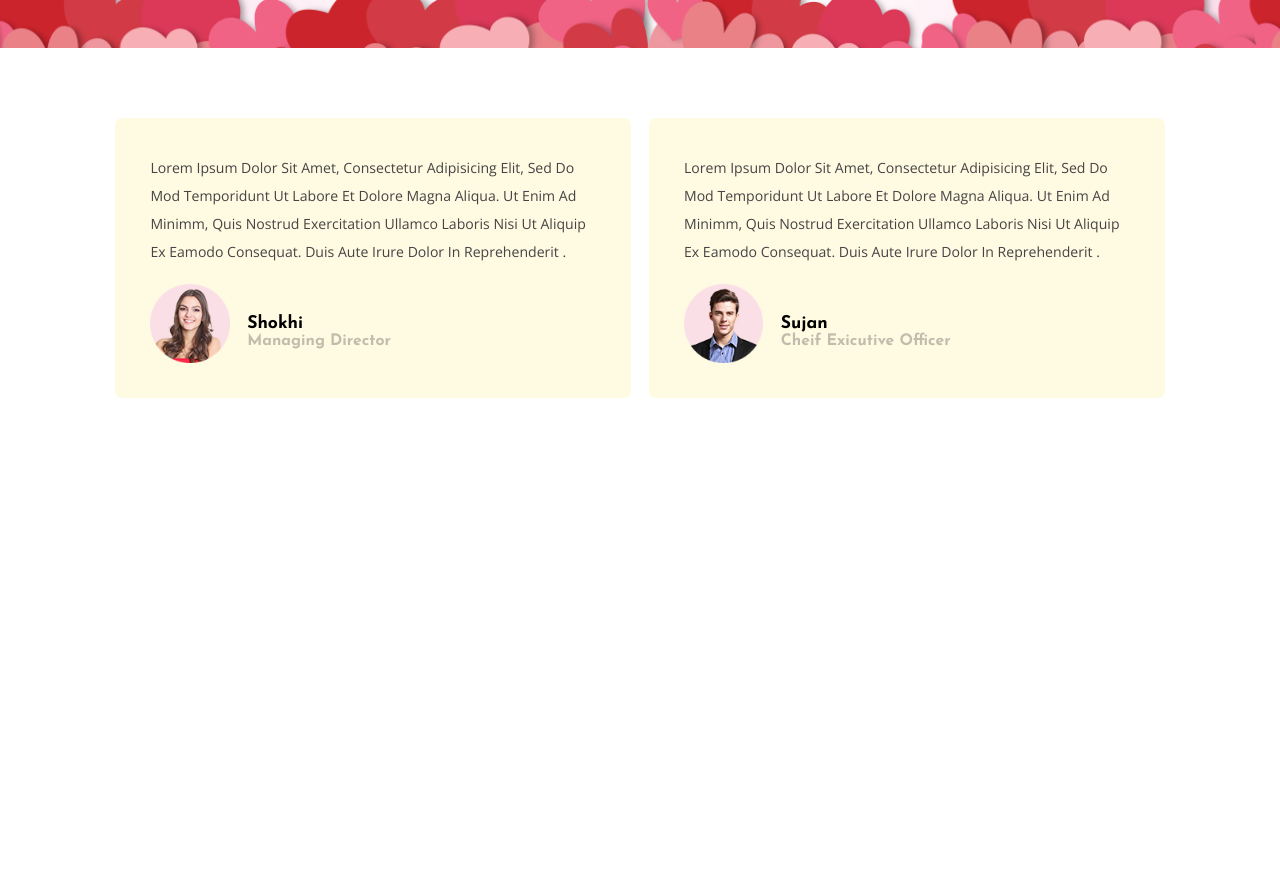
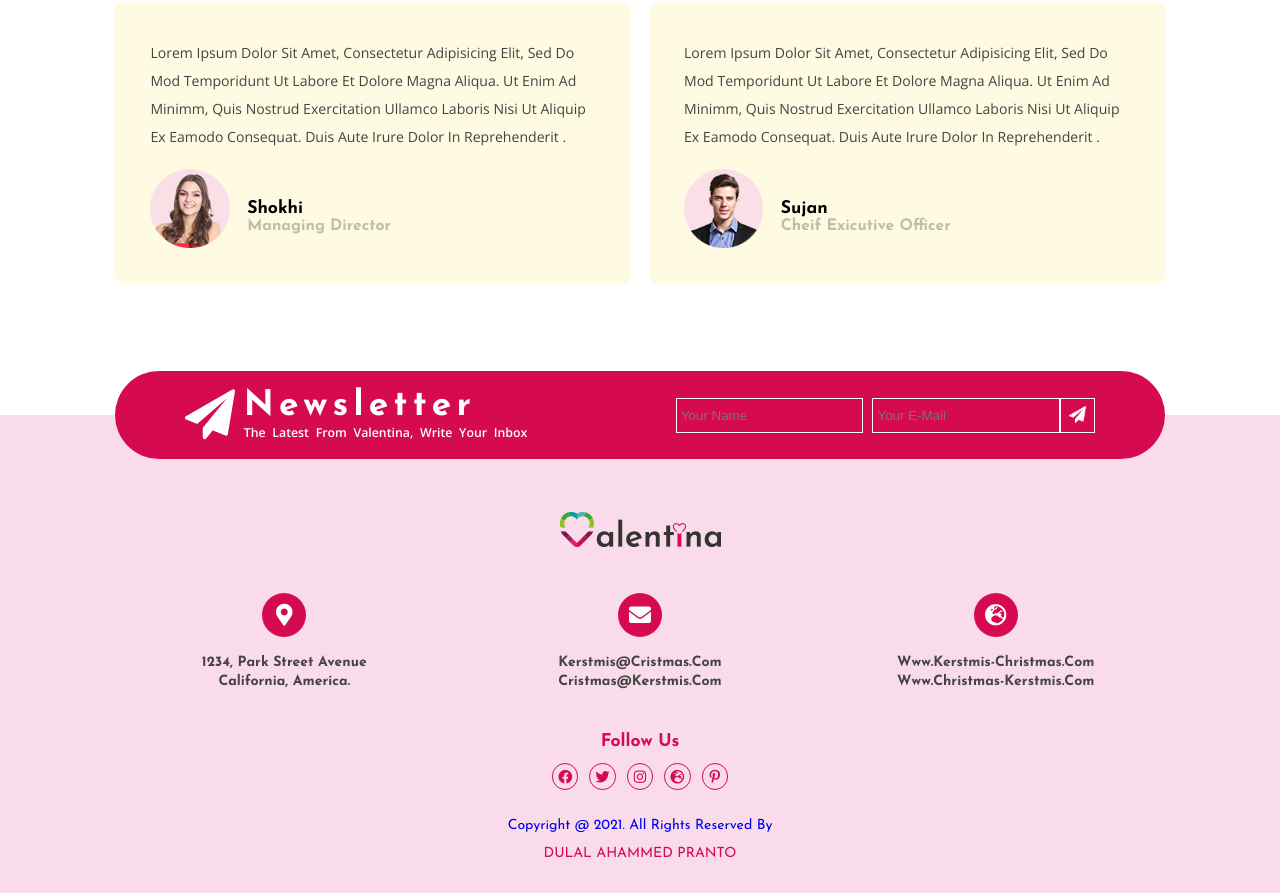
Before and after one commit to Pranto40/Alentina-landing-page, a plain HTML site: page index.html in a window 1280 px wide. Shown: the part 3828-4721 px from the top of the page. Before the commit the page ends 4244 px from the top, so only its background shows below. Drawn offline with nearby package versions, Linux system fonts and the light colour scheme; a web font is replaced by a local one.

Commit message:
second commit

```diff
--- a/css/responsive.css
+++ b/css/responsive.css
@@ -45,6 +45,14 @@
     .header .navbar.active{
         clip-path: polygon(0 0, 100% 0, 100% 100%, 0% 100%);
     }
+    .newsletter .newsletter_content .news_text {
+        padding-bottom: 2rem;
+    }
+    .newsletter {
+        position: relative;
+        margin-bottom: -16rem;
+        margin-top: 5rem;
+    }
 }
 
 @media (max-width: 425px){
@@ -57,3 +65,8 @@
     }
 
 }
+@media (max-width: 500px){
+    .newsletter .newsletter_content {
+        border-radius: 0rem;
+    }
+}
--- a/css/style.css
+++ b/css/style.css
@@ -297,7 +297,7 @@ section{
     padding-bottom: 10rem;
 }
 .Contact .images{
-    flex: 1 1 42rem;
+    flex: 1 1 19rem;
 }
 .Contact .images .img_c{
     display: flex;
@@ -425,3 +425,130 @@ section{
     font-size: 1.8rem;
     color: #c1bdad;
 }
+
+/* newsletter section */
+
+.newsletter {
+	position: relative;
+	margin-bottom: -13rem;
+	margin-top: 6rem;
+}
+.newsletter .newsletter_content {
+	background: #d50a51;
+	display: flex;
+	align-items: center;
+	justify-content: space-around;
+	flex-wrap: wrap;
+	padding: 2rem 0;
+	border-radius: 6rem;
+}
+.newsletter .newsletter_content .news_text {
+	display: flex;
+	align-items: center;
+	justify-content: center;
+}
+.newsletter .newsletter_content .news_text .icon {
+	margin-right: 1rem;
+}
+.newsletter .newsletter_content .news_text h1{
+    font-size: 4rem;
+    color: #fff;
+    letter-spacing: .6rem;
+}
+.newsletter .newsletter_content .news_text p {
+	font-size: 1.4rem;
+	color: #fff;
+	letter-spacing: 0;
+	word-spacing: .4rem;
+}
+.newsletter .newsletter_content .news_input input {
+	padding: .5rem;
+	border: 1px solid #fff;
+	background: #d50a51;
+	color: #fff;
+    margin-left: 1rem;
+}
+.newsletter .newsletter_content .news_input {
+	display: flex;
+	align-content: center;
+	justify-content: center;
+}
+.newsletter .newsletter_content .news_input .input_img {
+	width: 4rem;
+	height: 4rem;
+	line-height: 5;
+	border: 1px solid #fff;
+    text-align: center;
+}
+.newsletter .newsletter_content .news_input .input_img img{
+    width: 50%;
+}
+
+/* footer section */
+
+.footer {
+	background: #fadbe9;
+	margin-top: 6rem;
+}
+.footer .heading {
+	text-align: center;
+	padding-bottom: 5rem;
+	margin-top: 9rem;
+}
+.footer .ft_content {
+	display: grid;
+	grid-template-columns: repeat(auto-fit, minmax(16rem, 1fr));
+	grid-gap: 2rem;
+	text-align: center;
+}
+.footer .ft_content .footer_content i {
+	font-size: 2.5rem;
+	background: #d50a51;
+	height: 5rem;
+	width: 5rem;
+	line-height: 5rem;
+	border-radius: 50%;
+	color: #fff;
+	margin-bottom: 2rem;
+}
+.footer .ft_content .footer_content h1 {
+	font-size: 1.6rem;
+	color: #444;
+	margin-bottom: .5rem;
+}
+.footer .ft_content .footer_content h2{
+    font-size: 1.6rem;
+    color: #444;
+}
+.fllow {
+	text-align: center;
+	padding-top: 5rem;
+}
+.footer .fllow h1{
+    font-size: 2rem;
+    color: #d50a51;
+    padding-bottom: 1.5rem;
+}
+.footer .fllow i {
+	font-size: 1.6rem;
+	height: 3rem;
+	width: 3rem;
+	line-height: 3rem;
+	margin: 0 .5rem;
+	border-radius: 50%;
+    border: 1px solid #d50a51;
+    color: #d50a51;
+}
+.footer .fllow i:hover{
+    color: #fff;
+    background: #d50a51;
+}
+.footer .footer_buttom {
+	font-size: 1.6rem;
+	text-align: center;
+	padding-top: 3rem;
+}
+.footer .footer_buttom span {
+	color: #d50a51;
+	line-height: 3;
+}
--- a/index.html
+++ b/index.html
@@ -28,7 +28,7 @@
 
     </header>
 
-    <section class="home" id="home">
+    <section class="home" id="Home">
         <div class="image">
             <img src="images/home.png" alt="">
         </div>
@@ -122,7 +122,7 @@
     </div>
     </section>
 
-    <section class="Contact" id="Contact">
+    <section class="Contact">
         <div class="images">
             <div class="img_c">
             <div class="images_card">
@@ -171,7 +171,7 @@
           </div>
     </section>
 
-    <section class="testimonial">
+    <section class="testimonial" id="Contact">
            <div class="feed_back01">
                <p>Lorem ipsum dolor sit amet, consectetur adipisicing elit, sed do mod temporidunt ut labore et dolore magna aliqua. Ut enim ad minimm, quis nostrud exercitation ullamco laboris nisi ut aliquip ex eamodo consequat. Duis aute irure dolor in reprehenderit .</p>
                <div class="image">
@@ -187,7 +187,57 @@
            </div>
     </section>
 
+    <section class="newsletter">
+        <div class="newsletter_content">
+             <div class="news_text">
+                 <div class="icon">
+                    <img src="images/newslettert.png" alt="">
+                 </div>
+                 <h1>Newsletter <br> <p>The latest from Valentina, Write your inbox</p></h1>
+             </div>
+             <div class="news_input">
+                 <input type="text" placeholder="Your Name">
+                 <input type="text" placeholder="Your e-mail">
+                 <div class="input_img">
+                    <img src="images/newslettert.png" alt="">
+                 </div>
+             </div>
+        </div>
+    </section>
 
+    <section class="footer">
+        <div class="heading">
+            <img src="images/logo.png" alt="">
+        </div>
+        <div class="ft_content">
+        <div class="footer_content">
+            <i class="fas fa-map-marker-alt"></i>
+            <h1>1234, Park Street Avenue</h1>
+            <h2>California, America.</h2>
+        </div>
+        <div class="footer_content">
+            <i class="fas fa-envelope"></i>
+            <h1>Kerstmis@cristmas.com</h1>
+            <h2>Cristmas@Kerstmis.com</h2>
+        </div>
+        <div class="footer_content">
+            <i class="fas fa-globe-europe"></i>
+            <h1>www.kerstmis-christmas.com</h1>
+            <h2>www.christmas-kerstmis.com</h2>
+        </div>
+    </div>
+    <div class="fllow">
+        <h1>Follow Us</h1>
+        <i class="fab fa-facebook"></i>
+        <i class="fab fa-twitter"></i>
+        <i class="fab fa-instagram"></i>
+        <i class="fas fa-globe-europe"></i>
+        <i class="fab fa-pinterest-p"></i>
+    </div>
+    <div class="footer_buttom">
+       <a href="#">Copyright @ 2021. All rights reserved by <br> <span>DULAL AHAMMED PRANTO</span></a>
+    </div>
+    </section>
 
 
     <script src="js/main.js"></script>
```
Also changed, not shown: images/newslettert.png (added).
